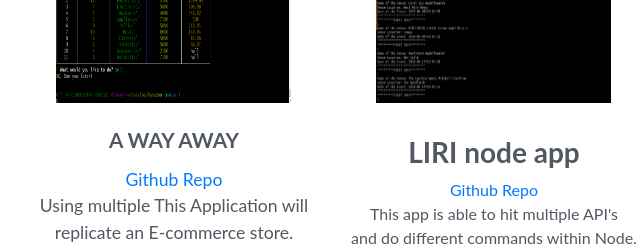
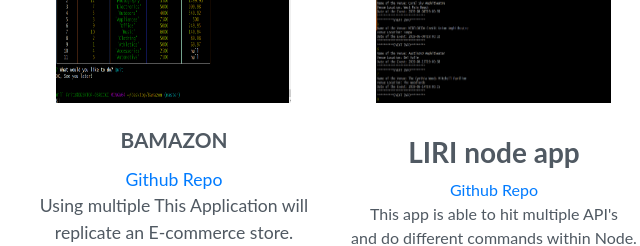
Before and after one commit to Wfritz5/updatedPortfolio, a plain HTML site: page index.html in a window 1280 px wide. Shown: the part 3348-3594 px from the top of the page, 146-786 px from the left. Drawn offline with Linux system fonts and the light colour scheme.

Commit message:
updating bamazon

```diff
--- a/index.html
+++ b/index.html
@@ -238,7 +238,7 @@
 								<div id="work">
 									<a href="https://www.youtube.com/watch?v=21qDRpzi_9M&feature=youtu.be" target="_blank"><img
 											src="img/bamazon.PNG" alt="Bamazon" height="225" width="235"></a>
-									<h3><br><strong>A Way Away</strong></h3>
+									<h3><br><strong>Bamazon</strong></h3>
 									<p><a href="https://github.com/Wfritz5/Bamazon/" target="_blank">Github
 											Repo</a><br>Using multiple
 										This Application will replicate an E-commerce store.<br><br></p>
```
